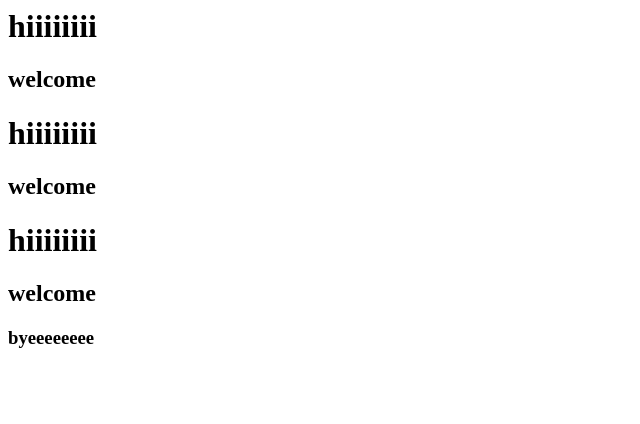
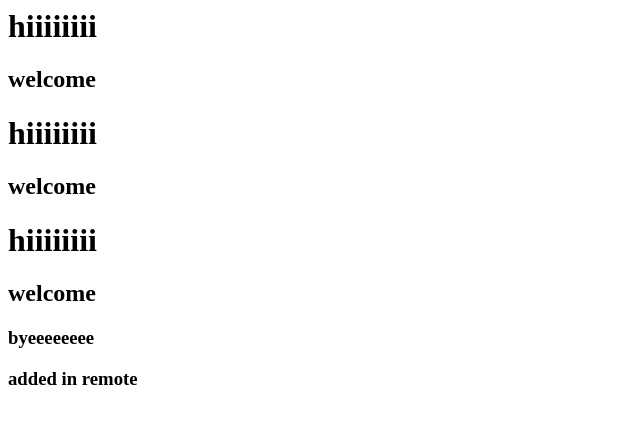
Before and after one commit to sundusaaa/testing-web, a plain HTML site: page index.html in a window 1280 px wide. Shown: the whole page, without its empty margins (0-640 px from the left). Drawn offline with Linux system fonts and the light colour scheme.

Commit message:
Update index.html

```diff
--- a/index.html
+++ b/index.html
@@ -5,3 +5,4 @@
 <h1 > hiiiiiiii </h1>
 <h2> welcome </h2>
 <h3>byeeeeeeee</h3>
+<h3> added in remote </h3>
```
